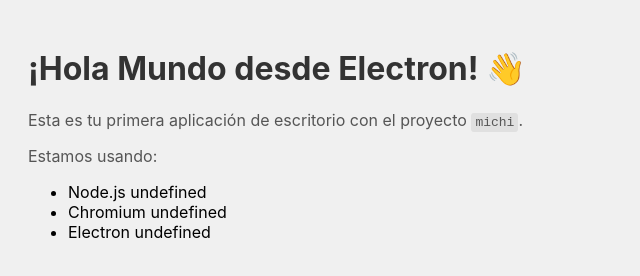
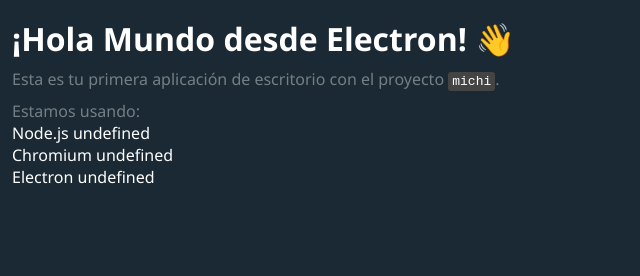
Before and after one commit to abelperezlindo/michi, an Electron app: page index.html in a window 800 px wide. Shown: the whole page, without its empty margins (0-640 px from the left). Drawn offline with Linux system fonts and the light colour scheme.

Commit message:
styles in electron windows

```diff
--- a/index.html
+++ b/index.html
@@ -4,13 +4,35 @@
     <meta charset="UTF-8">
     <title>Hola desde Michi!</title>
     <style>
-      body { font-family: -apple-system, BlinkMacSystemFont, "Segoe UI", Roboto, Helvetica, Arial, sans-serif; padding: 20px; background-color: #f0f0f0; }
-      h1 { color: #333; }
-      p { color: #555; }
-      code { background-color: #e0e0e0; padding: 2px 4px; border-radius: 3px; }
+      * {margin: 0; padding: 0; border: 0; vertical-align: baseline;}
+      html {box-sizing: border-box;}
+      *, *:before, *:after {box-sizing: inherit;}
+      html, body {height: 100%; margin: 0;}
+
+      body {
+        font-family: "Segoe UI", sans-serif;
+        background: #1A2933;
+        color: #FFF;
+        padding: 12px;
+      }
+      #titlebar {
+        padding: 4px;
+      }
+
+      #titlebar #drag-region {
+        width: 100%;
+        height: 100%;
+        -webkit-app-region: drag;
+      }
+      h1 {margin: 0 0 10px 0; font-weight: 600; line-height: 1.2;}
+      p {margin-top: 10px; color: rgba(255,255,255,0.4);}
+      code { color: #fff; background-color: #444444; padding: 2px 4px; border-radius: 3px; }
     </style>
   </head>
   <body>
+    <header id="titlebar">
+      <div id="drag-region"></div>
+    </header>
     <h1>¡Hola Mundo desde Electron! 👋</h1>
     <p>
       Esta es tu primera aplicación de escritorio con el proyecto <code>michi</code>.
```
